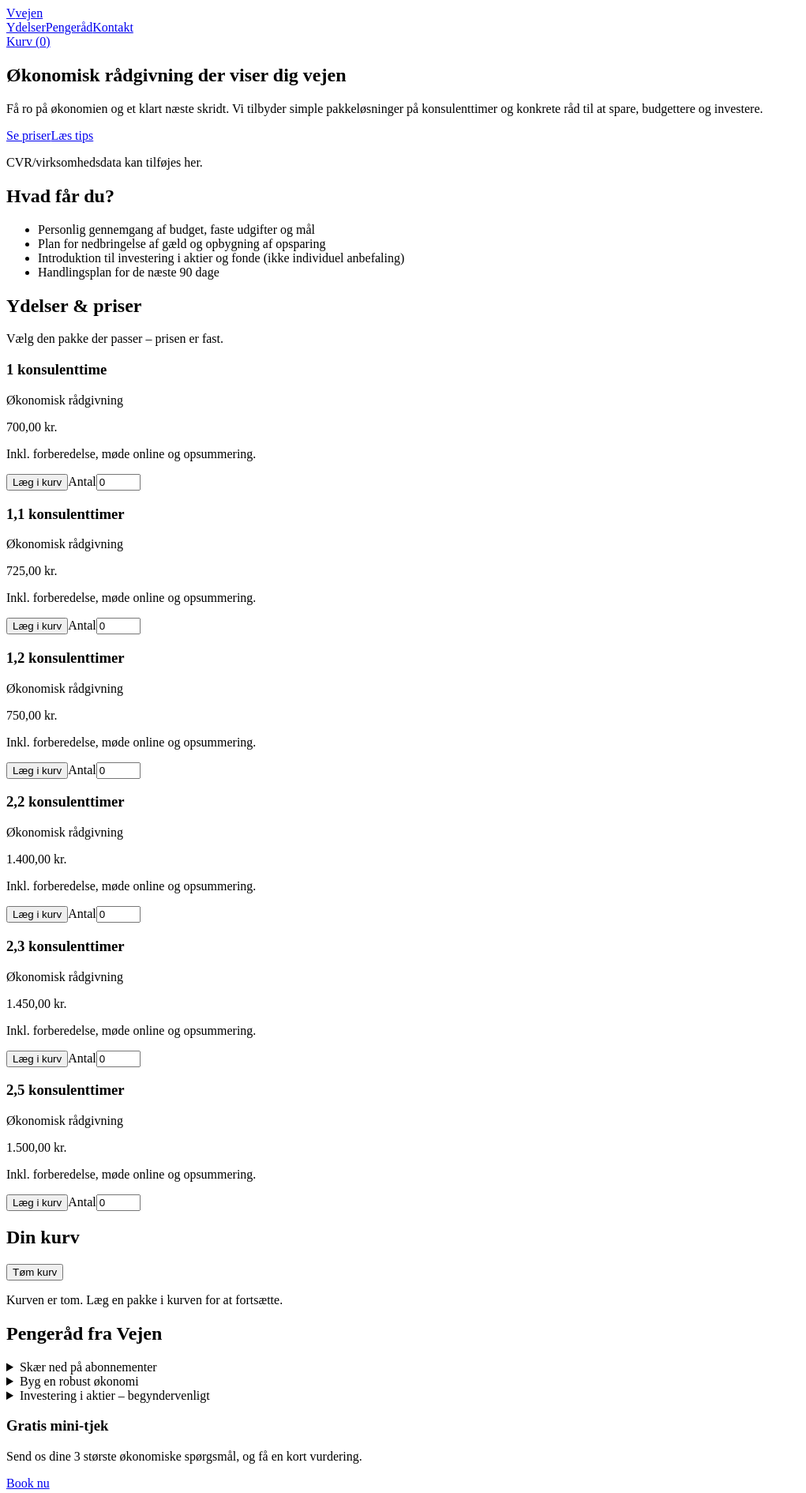
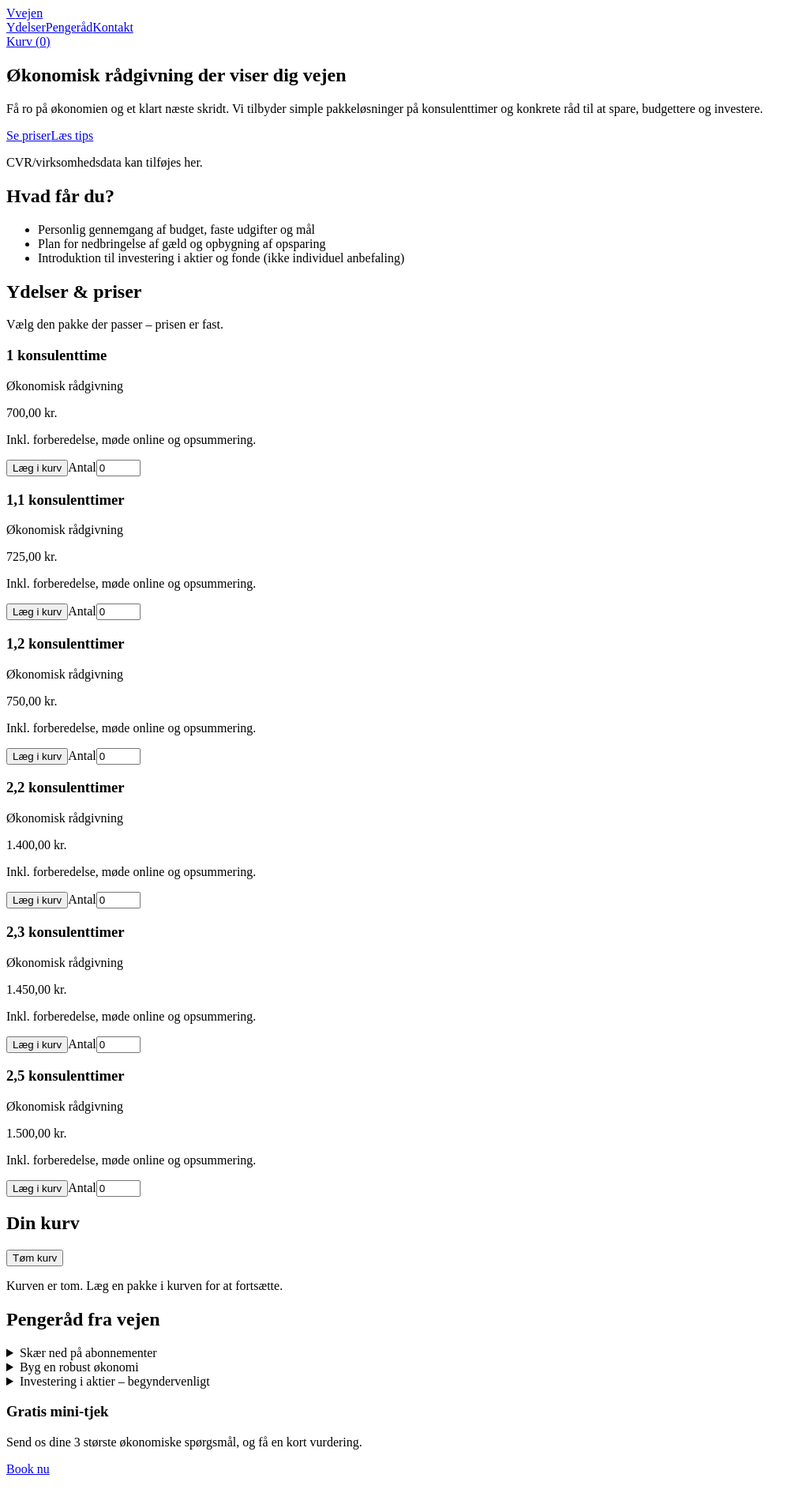
Before and after one commit to vejen1233/Vejen, a Next.js app: page /vejen/ in a window 1280 px wide. Shown: the top 1890 px of the page at 79% size, without its empty margins (0-1021 px from the left). Built offline with nearby package versions, Linux system fonts and the light colour scheme.

Commit message:
Update page.js
Email rettet

```diff
--- a/app/page.js
+++ b/app/page.js
@@ -27,7 +27,7 @@ export default function vejen() {
       .map(it => `${it.title} × ${it.qty} — ${fmtDKK(it.price * it.qty)}`).join("%0D%0A");
     const subject = encodeURIComponent("Bestilling – Vejen økonomisk rådgivning");
     const body = `Hej Vejen,%0D%0A%0D%0AJeg vil gerne bestille:%0D%0A${orderLines}%0D%0A%0D%0ASamlet: ${fmtDKK(total)}%0D%0A%0D%0AMit navn:%0D%0AMit telefonnummer:%0D%0AMine ønsker / bemærkninger:`;
-    window.location.href = `mailto:kontakt@vejen.dk?subject=${subject}&body=${body}`;
+    window.location.href = `mailto:mariavejenfarbaek@hotmail.com?subject=${subject}&body=${body}`;
   }
 
   return (
@@ -69,7 +69,6 @@ export default function vejen() {
               <li>Personlig gennemgang af budget, faste udgifter og mål</li>
               <li>Plan for nedbringelse af gæld og opbygning af opsparing</li>
               <li>Introduktion til investering i aktier og fonde (ikke individuel anbefaling)</li>
-              <li>Handlingsplan for de næste 90 dage</li>
             </ul>
           </div>
         </section>
@@ -142,7 +141,7 @@ export default function vejen() {
         {/* Råd */}
         <section id="raad" className="bg-white border-y border-neutral-200">
           <div className="mx-auto max-w-6xl px-4 py-12">
-            <h2 className="text-2xl font-bold">Pengeråd fra Vejen</h2>
+            <h2 className="text-2xl font-bold">Pengeråd fra vejen</h2>
             <div className="mt-6 grid lg:grid-cols-3 gap-6">
               <div className="lg:col-span-2 space-y-4">
                 <details className="rounded-2xl border border-neutral-200 p-4 bg-white">
@@ -172,7 +171,6 @@ export default function vejen() {
                     <p>Start simpelt: brede indeksfonde/ETF'er, spredning og langsigtet horisont. Hold omkostningerne nede og undgå at time markedet.</p>
                     <ul className="list-disc pl-5 text-sm">
                       <li>Automatisk månedsopsparing (DCA).</li>
-                      <li>Vær opmærksom på skattemæssige forhold (fx aktiesparekonto m.m.).</li>
                       <li>Denne side yder ikke personlig investeringsrådgivning.</li>
                     </ul>
                   </div>
@@ -211,7 +209,7 @@ export default function vejen() {
                 const besked = data.get("besked");
                 const subject = encodeURIComponent("Henvendelse – Vejen");
                 const body = encodeURIComponent(`Navn: ${navn}\nEmail: ${email}\n\n${besked}`);
-                window.location.href = `mailto:kontakt@vejen.dk?subject=${subject}&body=${body}`;
+                window.location.href = `mailto:mariavejenfarbaek@hotmail.com?subject=${subject}&body=${body}`;
               }}
               className="mt-6 grid md:grid-cols-2 gap-4"
             >
```
